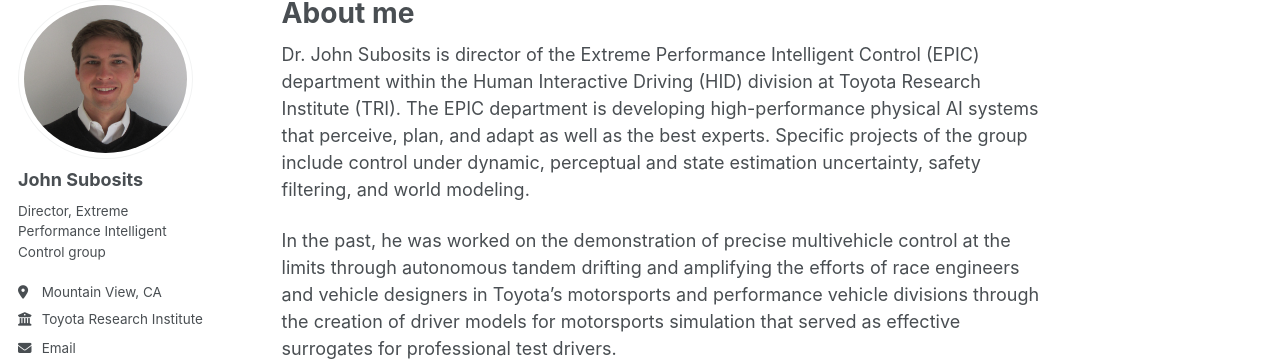
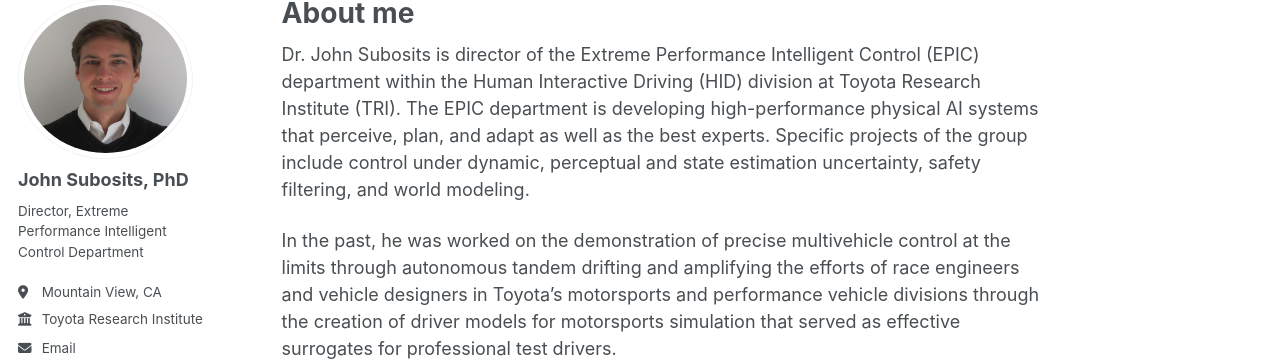
Before and after one commit to john-subosits/john-subosits.github.io, a Jekyll site: the page built from _pages/about.md, in a window 1280 px wide. Shown: the part 102-465 px from the top of the page. Built offline with Jekyll 4.4.1, drawn with Linux system fonts in a browser that asks for light colours; a style sheet for code colours, icons or effects is not loaded.

Commit message:
Update _config.yml

```diff
--- a/_config.yml
+++ b/_config.yml
@@ -24,9 +24,9 @@ repository               : "john-subosits/john-subosits.github.io"
 author:
   # Biographic information
   avatar           : "headshot.jpg"
-  name             : "John Subosits"
+  name             : "John Subosits, PhD"
   pronouns         : # example: "he/him"
-  bio              : "Director, Extreme Performance Intelligent Control group"
+  bio              : "Director, Extreme Performance Intelligent Control Department"
   location         : "Mountain View, CA"
   employer         : "Toyota Research Institute"
   uri              : # URL
```
